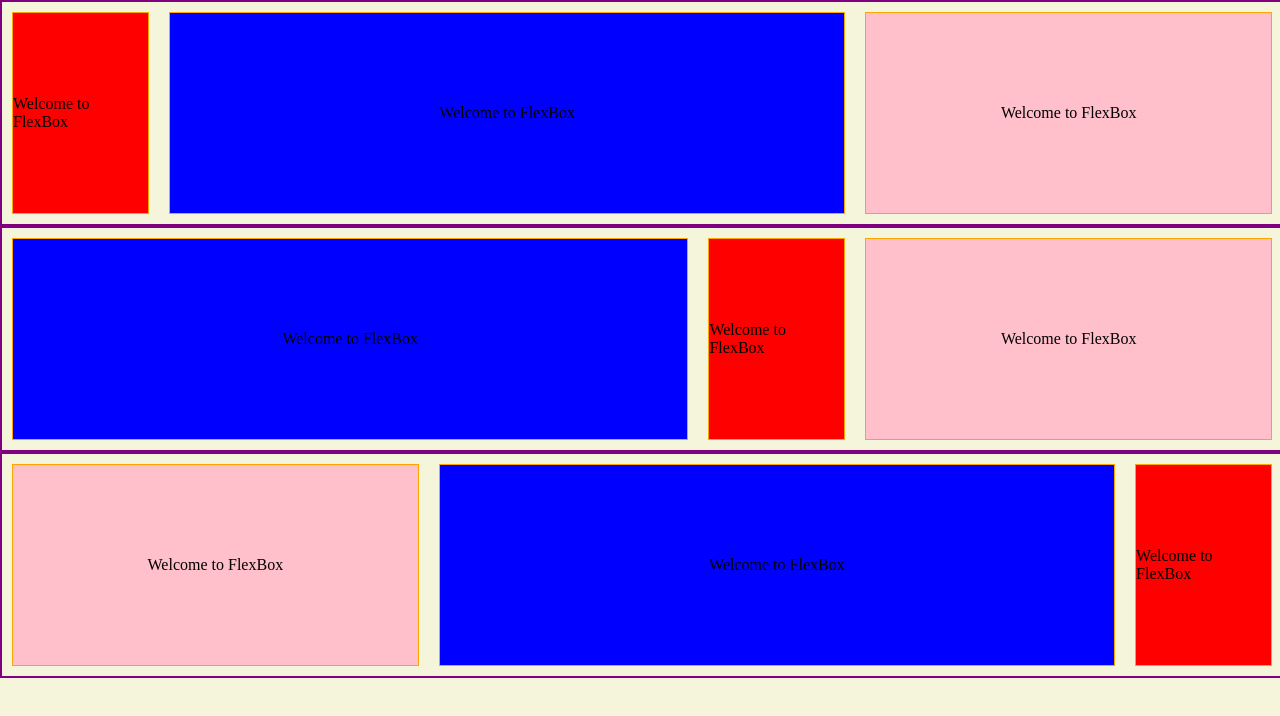
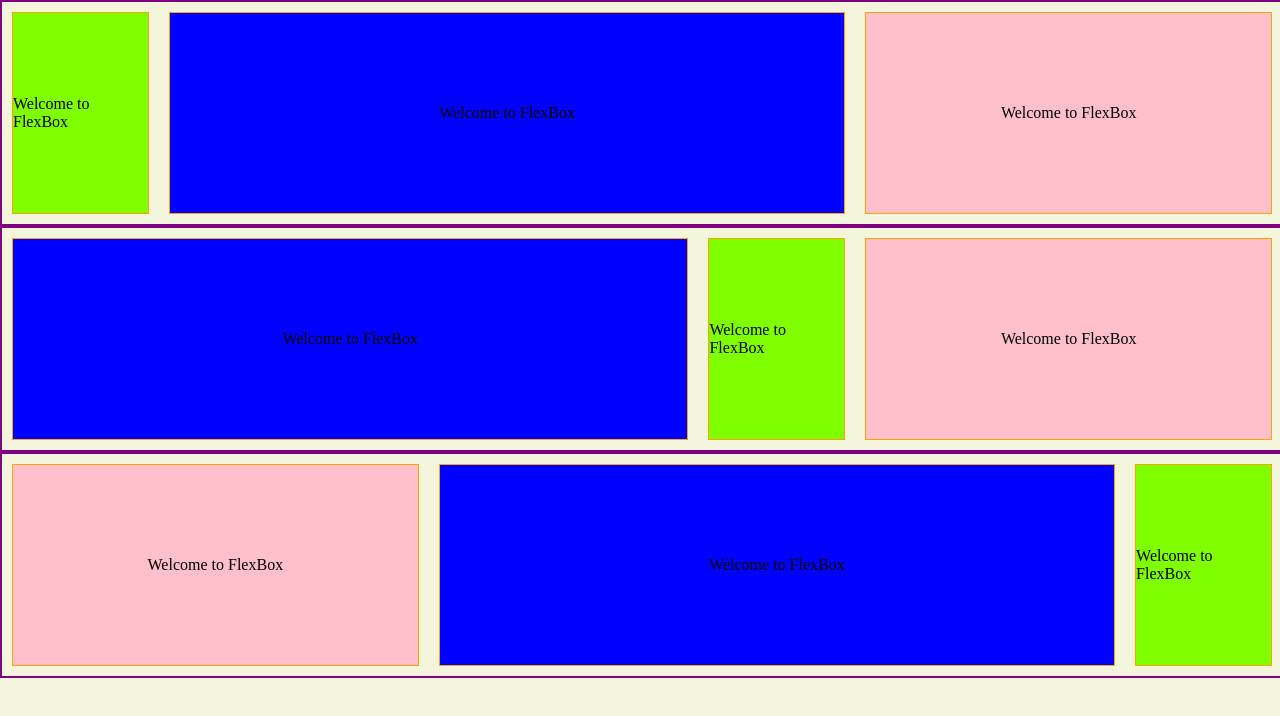
Before and after one commit to Tzikas/CssPractice, a plain HTML site: page flexbox.html in a window 1280 px wide. Drawn offline with Linux system fonts and the light colour scheme.

Commit message:
Update flexboxstyle.css

```diff
--- a/flexboxstyle.css
+++ b/flexboxstyle.css
@@ -14,7 +14,7 @@ section {
 }
 
 section div{
-    background:red;
+    background:chartreuse;
     margin: 10px;
     border:1px solid orange;
     /* width: 200px; */
```
